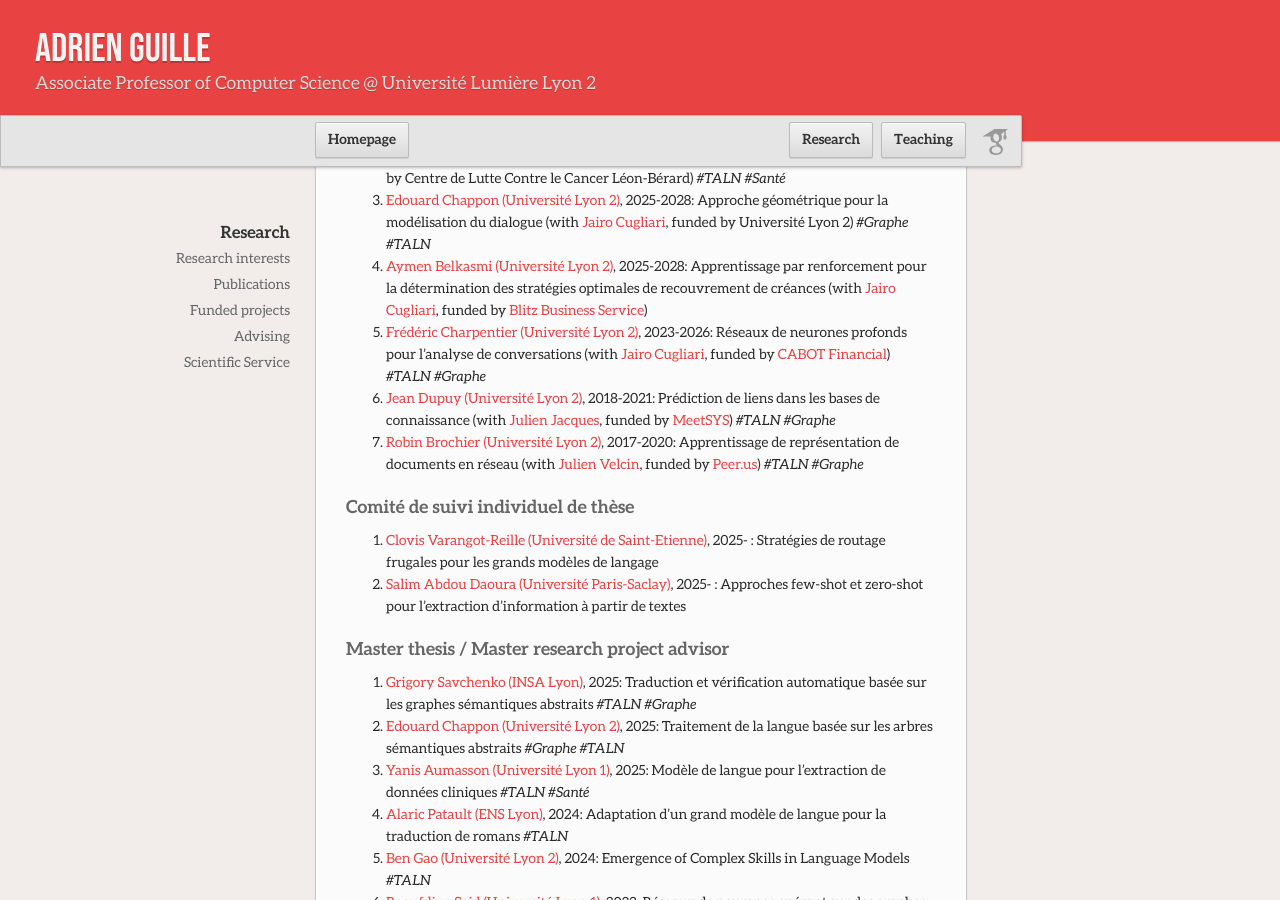
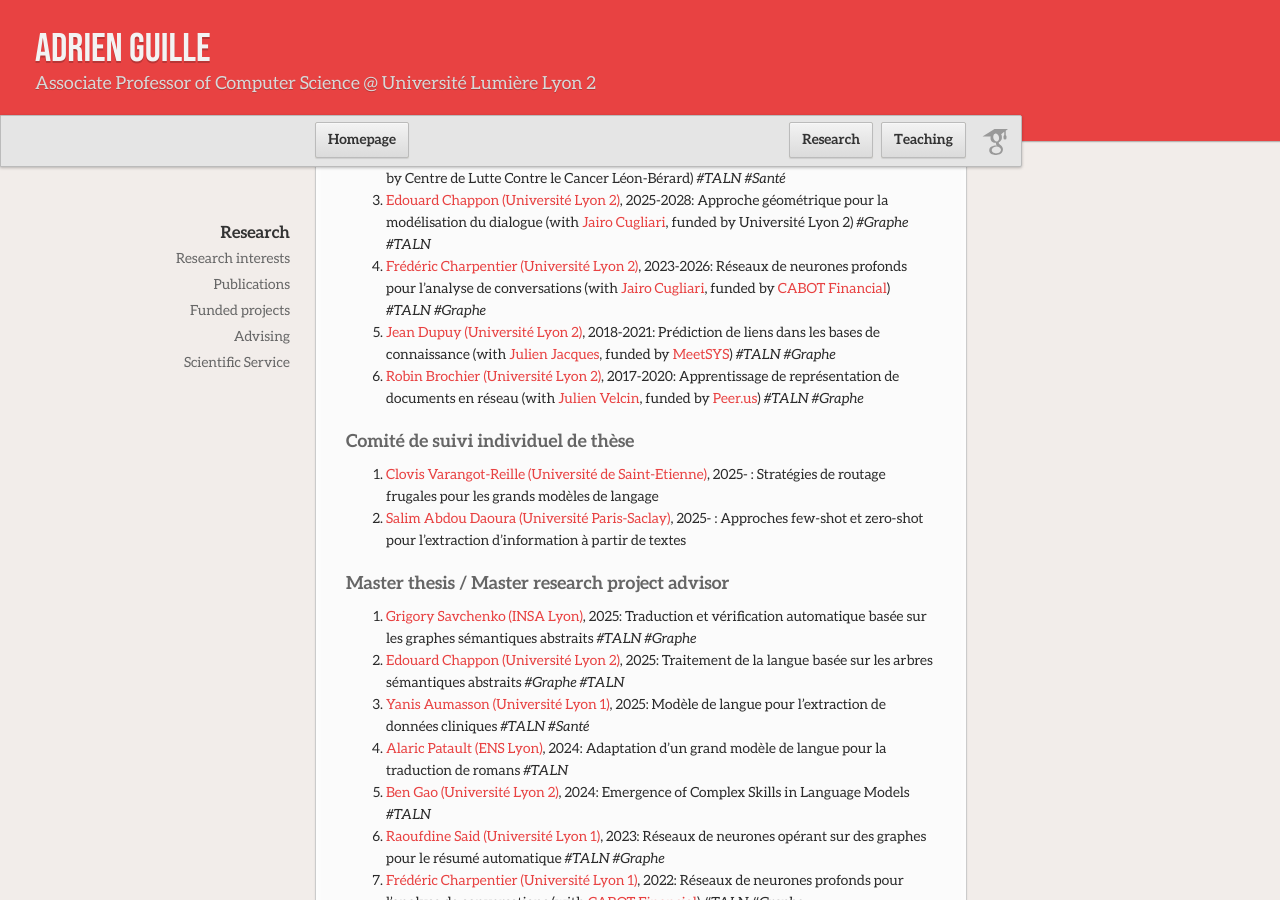
Before and after one commit to AdrienGuille/adrienguille.github.io, a Jekyll site: the page built from research.md, in a window 1280 px wide and 900 px high, scrolled down 1279 px. Built offline with Jekyll 4.4.1, drawn with Linux system fonts in a browser that asks for light colours; our own code applies the rules of GitHub Pages for plain Markdown files; some of the changed text lies outside the part shown.

Commit message:
Update research.md

```diff
--- a/research.md
+++ b/research.md
@@ -37,7 +37,6 @@ intervention (with [CREATIS @ U Lyon 1](https://www.creatis.insa-lyon.fr/site7/f
 - [Thomas CHECCHIN (Université Lyon 2)](#), 2026-2029: Extraction de variables cliniques dans les comptes-rendus médicaux (with [Julien Jacques](http://eric.univ-lyon2.fr/jjacques/), funded by ANR IMAGE-TEXT-AVC) *#TALN #Graphe #Santé*
 - [Quentin Filori (Université Lyon 1)](#), 2025-2028: Applications cliniques de l’intelligence artificielle textuelle en oncologie -- Du traitement des données non structurées à l’assistance conversationnelle (with [Loic Verlingue]() and [Pierre-Etienne Heudel](), funded by Centre de Lutte Contre le Cancer Léon-Bérard) *#TALN #Santé*
 - [Edouard Chappon (Université Lyon 2)](#), 2025-2028: Approche géométrique pour la modélisation du dialogue (with [Jairo Cugliari](https://cugliari.github.io/website/), funded by Université Lyon 2) *#Graphe #TALN*
-- [Aymen Belkasmi (Université Lyon 2)](#), 2025-2028: Apprentissage par renforcement pour la détermination des stratégies optimales de recouvrement de créances (with [Jairo Cugliari](https://cugliari.github.io/website/), funded by [Blitz Business Service](https://www.blitzbs.com))
 - [Frédéric Charpentier (Université Lyon 2)](#), 2023-2026: Réseaux de neurones profonds pour l'analyse de conversations (with [Jairo Cugliari](https://cugliari.github.io/website/), funded by [CABOT Financial](https://www.cabotfinancial.fr)) *#TALN #Graphe*
 - [Jean Dupuy (Université Lyon 2)](#), 2018-2021: Prédiction de liens dans les bases de connaissance (with [Julien Jacques](http://eric.univ-lyon2.fr/jjacques/), funded by [MeetSYS](http://meetsys.com/))  *#TALN #Graphe*
 - [Robin Brochier (Université Lyon 2)](#), 2017-2020: Apprentissage de représentation de documents en réseau (with [Julien Velcin](http://eric.univ-lyon2.fr/~jvelcin/), funded by [Peer.us](http://peer.us/)) *#TALN #Graphe*
```
Also changed, not shown: other parts of research.md (+1 -1 lines).
